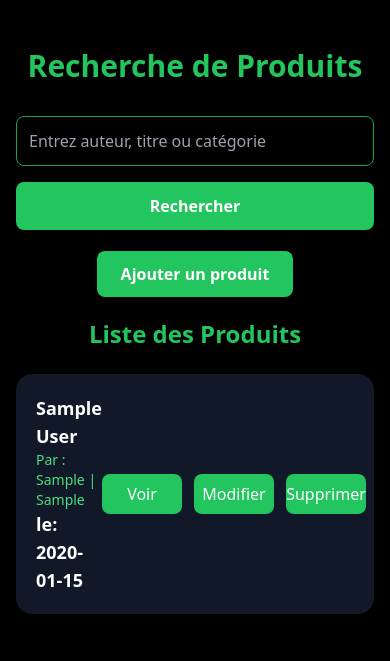
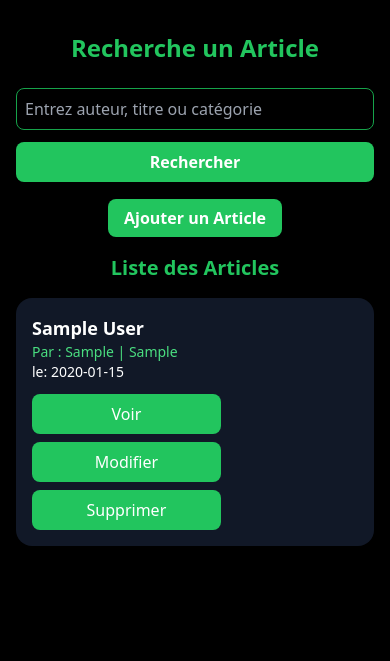
Before and after one commit to NDZESSAEMMANUEL/Site_de_blog, a Flask app: page / in a window 390 px wide. Shown: the top 661 px of the page. Run offline with Flask 3, Linux system fonts and the light colour scheme; tables that the repository leaves empty hold one stand-in row (values such as "Sample post"); some libraries are stand-ins or nearby versions.

Commit message:
modification du responsive

```diff
--- a/templates/home.html
+++ b/templates/home.html
@@ -4,58 +4,58 @@
 <head>
     <meta charset="UTF-8">
     <meta name="viewport" content="width=device-width, initial-scale=1.0">
-    <title>Liste des Produits</title>
+    <title>Liste des Articles</title>
     <script src="https://cdn.tailwindcss.com"></script>
 </head>
 
 <body class="bg-black text-white">
 
-    <div class="max-w-4xl mx-auto py-12 px-4">
-        <h1 class="text-3xl font-extrabold mb-8 text-center text-green-500">Recherche de Produits</h1>
+    <div class="max-w-4xl mx-auto py-8 sm:py-12 px-4 sm:px-6">
+        <h1 class="text-2xl sm:text-3xl font-extrabold mb-6 sm:mb-8 text-center text-green-500">Recherche un Article</h1>
 
-        <form method="post" action="{{ url_for('search') }}" class="flex flex-col sm:flex-row gap-4 mb-8">
+        <form method="post" action="{{ url_for('search') }}" class="flex flex-col sm:flex-row gap-3 sm:gap-4 mb-6 sm:mb-8">
             <input type="text" name="mot_cle" placeholder="Entrez auteur, titre ou catégorie"
-                class="flex-1 border border-green-600 bg-black text-white rounded-lg p-3 focus:outline-none focus:ring-2 focus:ring-green-500">
+                class="flex-1 border border-green-600 bg-black text-white rounded-lg p-2 sm:p-3 focus:outline-none focus:ring-2 focus:ring-green-500">
             <button type="submit"
-                class="bg-green-500 text-white font-semibold py-3 px-6 rounded-lg hover:bg-green-600 transition duration-300">
+                class="bg-green-500 text-white font-semibold py-2 sm:py-3 px-4 sm:px-6 rounded-lg hover:bg-green-600 transition duration-300">
                 Rechercher
             </button>
         </form>
 
-        <div class="mb-8 text-center">
+        <div class="mb-6 sm:mb-8 text-center">
             <a href="{{ url_for('create_post') }}"
-                class="bg-green-500 text-white px-6 py-3 rounded-lg font-semibold hover:bg-green-600 transition">
-                Ajouter un produit
+                class="bg-green-500 text-white px-4 sm:px-6 py-2 sm:py-3 rounded-lg font-semibold hover:bg-green-600 transition">
+                Ajouter un Article
             </a>
         </div>
 
-        <h2 class="text-2xl font-bold mb-6 text-green-500 text-center">Liste des Produits</h2>
+        <h2 class="text-xl sm:text-2xl font-bold mb-4 sm:mb-6 text-green-500 text-center">Liste des Articles</h2>
         <ul class="space-y-4">
             {% for p in produits %}
-            <li class="bg-gray-900 p-5 rounded-2xl shadow-lg flex justify-between items-center hover:shadow-green-600 transition">
-                <div>
-                    <p class="font-semibold text-lg text-white">{{ p.titre }}</p>
-                    <p class="text-green-400 text-sm">Par : {{ p.auteur }} | {{ p.categorie }}</p>
-                    <p class="font-semibold text-lg text-white">le: {{ p.date_creation }}</p>
+            <li class="bg-gray-900 p-4 sm:p-5 rounded-2xl shadow-lg flex flex-col sm:flex-row justify-between items-start sm:items-center hover:shadow-green-600 transition">
+                <div class="mb-3 sm:mb-0">
+                    <p class="font-semibold text-lg sm:text-xl text-white">{{ p.titre }}</p>
+                    <p class="text-green-400 text-sm sm:text-base">Par : {{ p.auteur }} | {{ p.categorie }}</p>
+                    <p class="text-white text-sm sm:text-base">le: {{ p.date_creation }}</p>
                 </div>
-                <div class="flex gap-3">
+                <div class="flex gap-2 sm:gap-3 flex-wrap">
                     <a href="{{ url_for('show_post', id_post=p.id) }}"
-                        class="w-20 h-10 flex items-center justify-center bg-green-500 text-white rounded-lg hover:bg-green-600 transition font-medium">
+                        class="w-full sm:w-20 h-10 flex items-center justify-center bg-green-500 text-white rounded-lg hover:bg-green-600 transition font-medium">
                         Voir
                     </a>
                     <a href="{{ url_for('modify_post', id_post=p.id) }}"
-                        class="w-20 h-10 flex items-center justify-center bg-green-500 text-white rounded-lg hover:bg-green-600 transition font-medium">
+                        class="w-full sm:w-20 h-10 flex items-center justify-center bg-green-500 text-white rounded-lg hover:bg-green-600 transition font-medium">
                         Modifier
                     </a>
                     <a href="{{ url_for('delete_post', id_post=p.id) }}"
-                        class="w-20 h-10 flex items-center justify-center bg-green-500 text-white rounded-lg hover:bg-green-600 transition font-medium">
+                        class="w-full sm:w-20 h-10 flex items-center justify-center bg-green-500 text-white rounded-lg hover:bg-green-600 transition font-medium">
                         Supprimer
                     </a>
                 </div>
             </li>
             {% endfor %}
             {% if not produits %}
-            <li class="text-center text-gray-500">Aucun produit trouvé.</li>
+            <li class="text-center text-gray-500">Aucun Article trouvé.</li>
             {% endif %}
         </ul>
     </div>
```
Also changed, not shown: templates/create.html (+14 -14 lines), templates/modify.html (+16 -16 lines), templates/read.html (+8 -8 lines), templates/search.html (+18 -17 lines).
